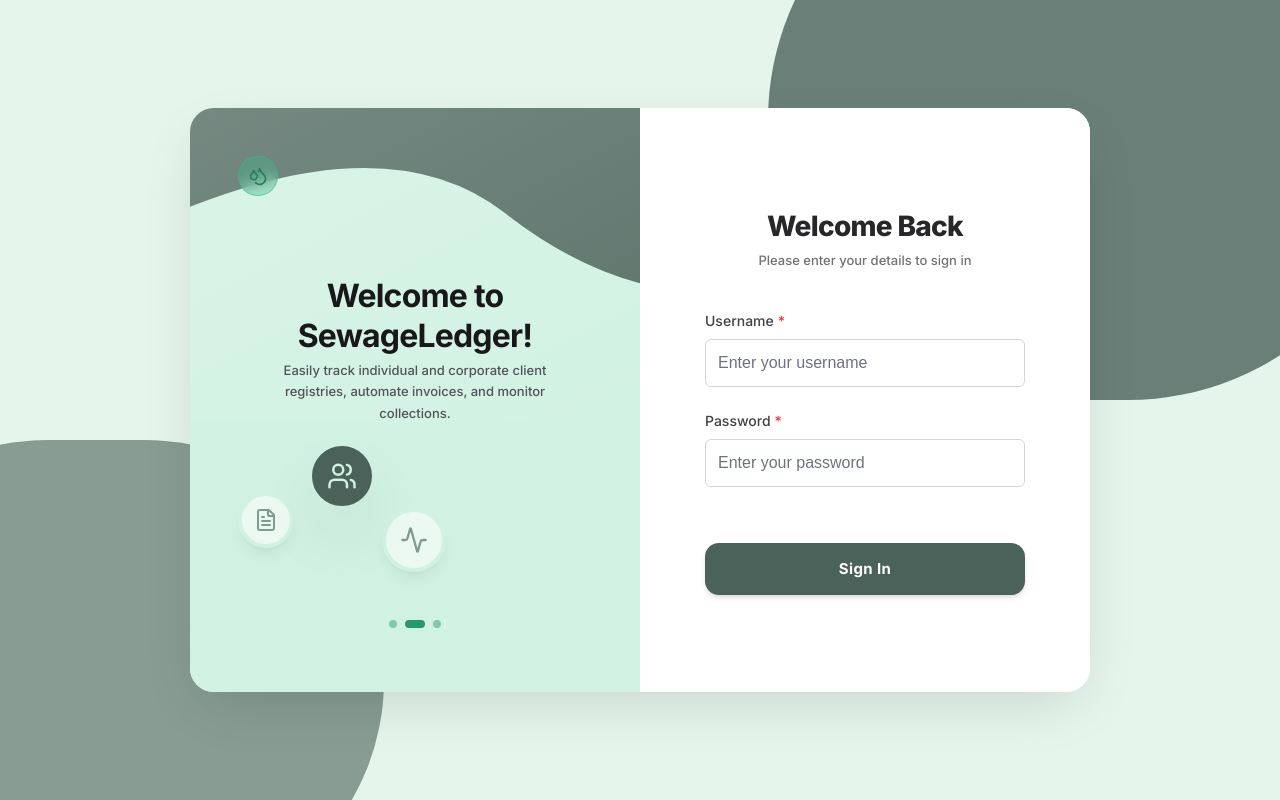
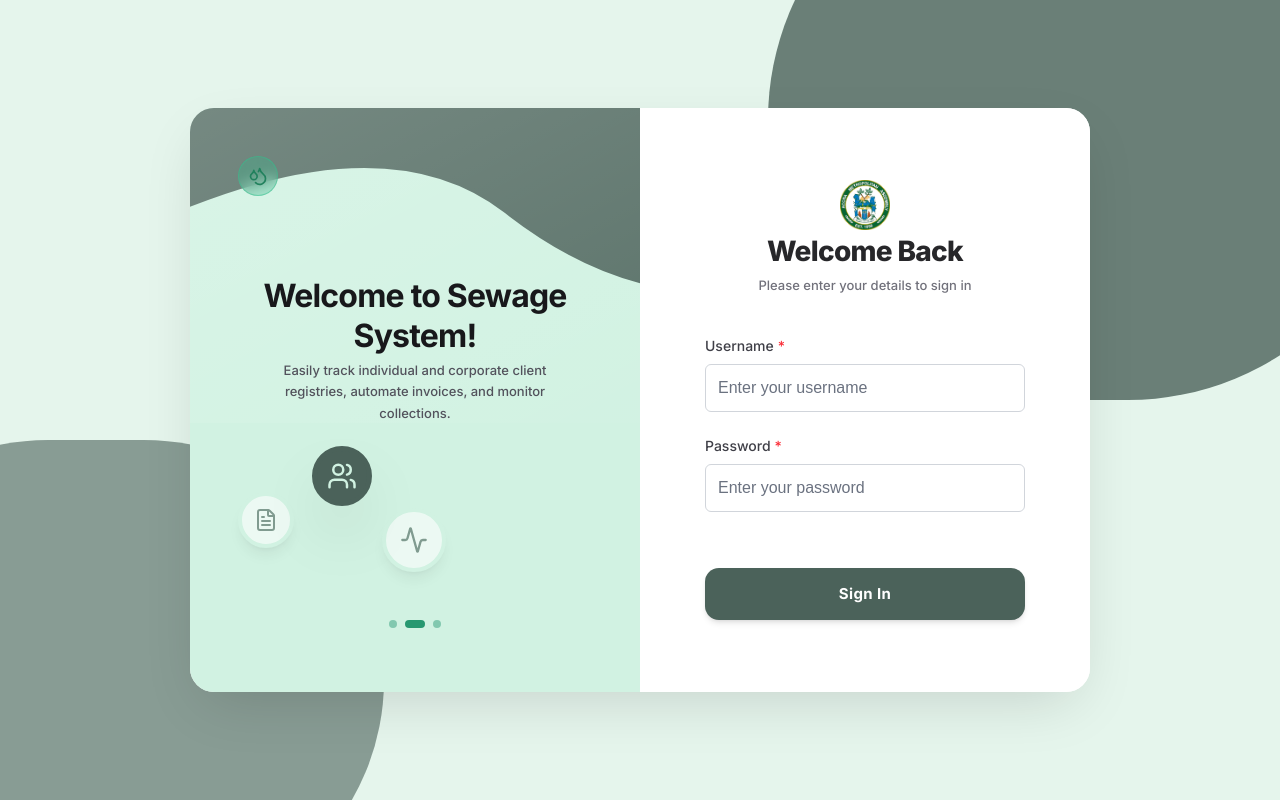
Before and after one commit to SakoeCourage/sewage-ledger-sys, a Next.js app: page /login in a window 1280 px wide. Built offline with nearby package versions, Linux system fonts and the light colour scheme; no server answers; a web font is replaced by a local one; what @bprogress/next would draw is missing.

Commit message:
Added Client OverView Page

```diff
--- a/src/app/(auth)/login/page.tsx
+++ b/src/app/(auth)/login/page.tsx
@@ -8,6 +8,8 @@ import { Droplets, EyeOff, Eye, FileText, Users, Activity } from 'lucide-react';
 import React, { useState, useEffect } from 'react';
 import { login } from '@/lib/auth';
 import { Button, toast, TextInput } from '@/components/ui';
+import Image from 'next/image';
+import logo from "@/public/images/logo.png";
 
 const schema = z.object({
   username: z.string().min(1, 'Username is required'),
@@ -85,7 +87,7 @@ export default function LoginPage() {
 
           <div className="relative z-10 flex-col items-center text-center mt-auto mb-16">
             <h1 className="text-[32px] font-bold text-zinc-900 tracking-tight leading-tight mb-4">
-                Welcome to SewageLedger!
+              Welcome to Sewage System!
             </h1>
             <div className="h-10 flex items-center justify-center">
               <p className="text-[13px] font-medium text-zinc-600 leading-relaxed max-w-[90%] mx-auto transition-all duration-500 ease-in-out">
@@ -134,6 +136,7 @@ export default function LoginPage() {
         <div className="w-full max-w-[320px] flex-1 flex flex-col justify-center">
 
           <div className="text-center mb-10">
+            <Image src={logo} alt="Logo" width={50} height={50} className='mx-auto' />
             <h2 className="text-[28px] font-extrabold text-zinc-800 tracking-tight">Welcome Back</h2>
             <p className="text-[13px] text-zinc-500 font-medium mt-1">Please enter your details to sign in</p>
           </div>
--- a/src/components/layout/global-loader.tsx
+++ b/src/components/layout/global-loader.tsx
@@ -5,6 +5,8 @@ import { usePathname, useSearchParams } from 'next/navigation';
 import { motion, AnimatePresence } from 'motion/react';
 import { Droplets } from 'lucide-react';
 import { cn } from '@/lib/utils';
+import Image from 'next/image';
+import logo from "@/public/images/logo.png";
 
 function LoaderContent() {
   const pathname = usePathname();
@@ -13,6 +15,7 @@ function LoaderContent() {
 
   // Hide loader when route finally changes
   useEffect(() => {
+    // eslint-disable-next-line react-hooks/set-state-in-effect
     setIsNavigating(false);
   }, [pathname, searchParams]);
 
@@ -78,8 +81,9 @@ function LoaderContent() {
             />
 
             {/* Center Icon */}
-            <div className="relative bg-white/10 p-5 rounded-full border border-white/20 shadow-2xl backdrop-blur-xl">
-              <Droplets className="w-8 h-8 text-emerald-300 animate-bounce" />
+            <div className="relative  p-5 rounded-full border border-white/20 bg-white/70 shadow-2xl backdrop-blur-xl">
+              <Image  src={logo} alt="Logo" width={60} height={60} className='mx-auto ' />
+              {/* <Droplets className="w-8 h-8 text-emerald-300 animate-bounce" /> */}
             </div>
           </div>
 
```
Lines whose indentation alone changed are shown as unchanged.
